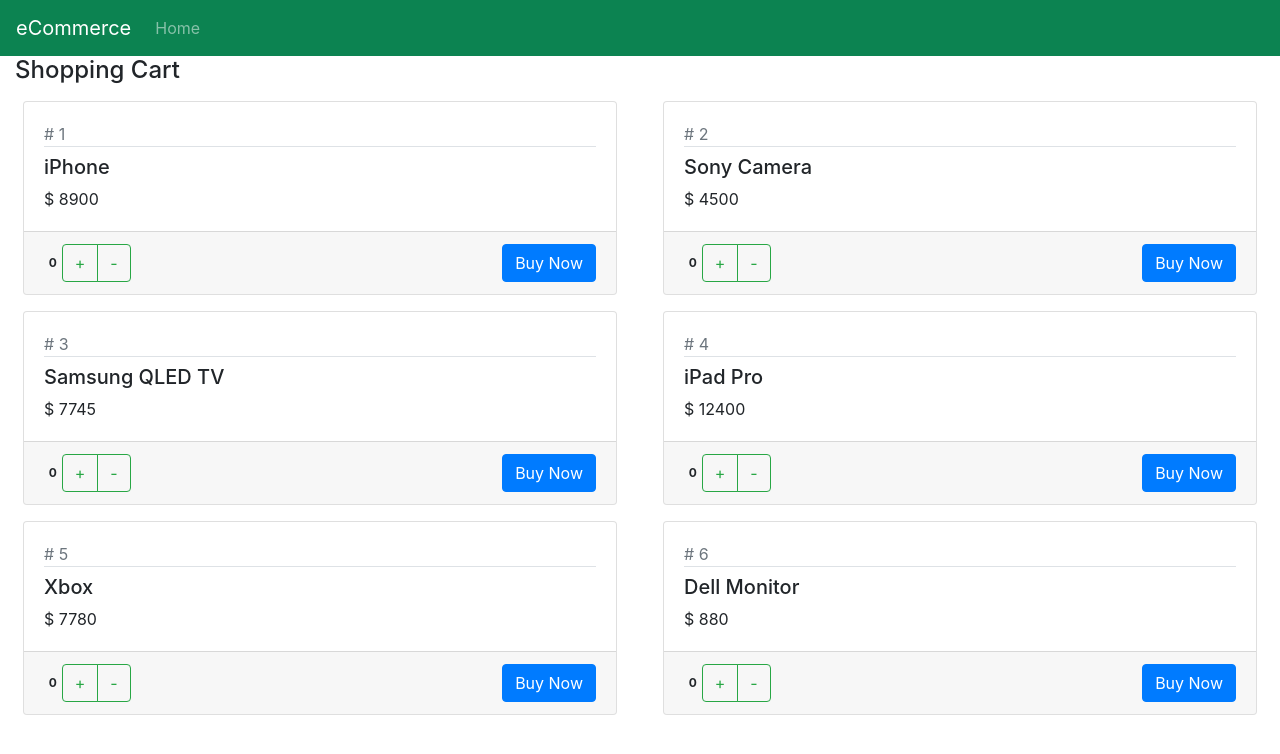
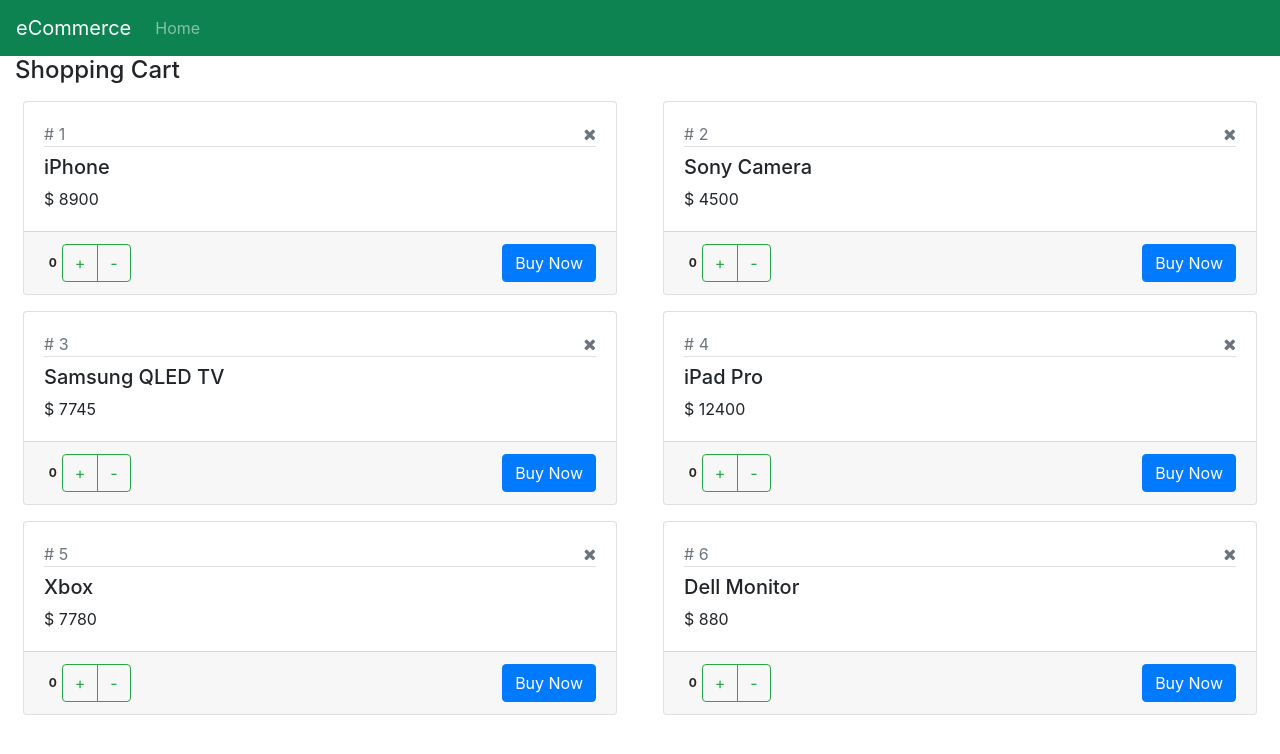
Before and after one commit to GhulamMustafaGM/client-side-app, a React (Create React App) app: page / in a window 1280 px wide. Shown: the top 754 px of the page. Built offline with nearby package versions, Linux system fonts and the light colour scheme.

Commit message:
updated Product

```diff
--- a/src/Product.jsx
+++ b/src/Product.jsx
@@ -12,7 +12,19 @@
             <div className="col-lg-6">
                 <div className="card m-2">
                     <div className="card-body">
-                        <div className="text-muted"># {this.state.product.id}</div>
+                        <div className="text-muted">
+                            # {this.state.product.id}
+                            {/* delete button starts */}
+                            <span
+                                className="pull-right hand-icon"
+                                onClick={() => {
+                                    this.props.onDelete(this.state.product);
+                                }}
+                            >
+                                <i className="fa fa-times"></i>
+                            </span>
+                            {/* delete button ends */}
+                        </div>
 
                         <h5 className="pt-2 border-top">
                             {this.state.product.productName}
@@ -34,7 +46,7 @@
                                     }}
                                 >
                                     +
-                </button>
+                                </button>
 
                                 <button
                                     className="btn btn-outline-success"
@@ -43,7 +55,7 @@
                                     }}
                                 >
                                     -
-                </button>
+                                </button>
                             </div>
                         </div>
                         {/* float-left ends here */}
```
